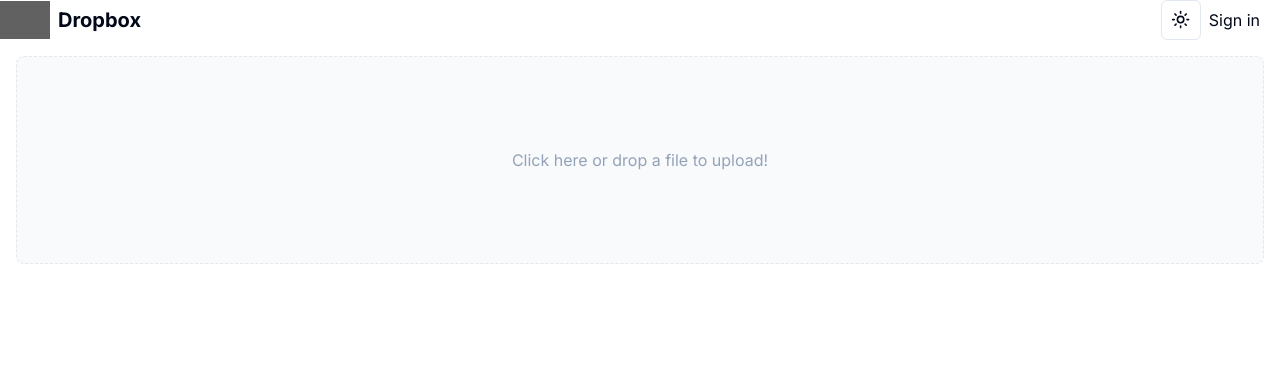
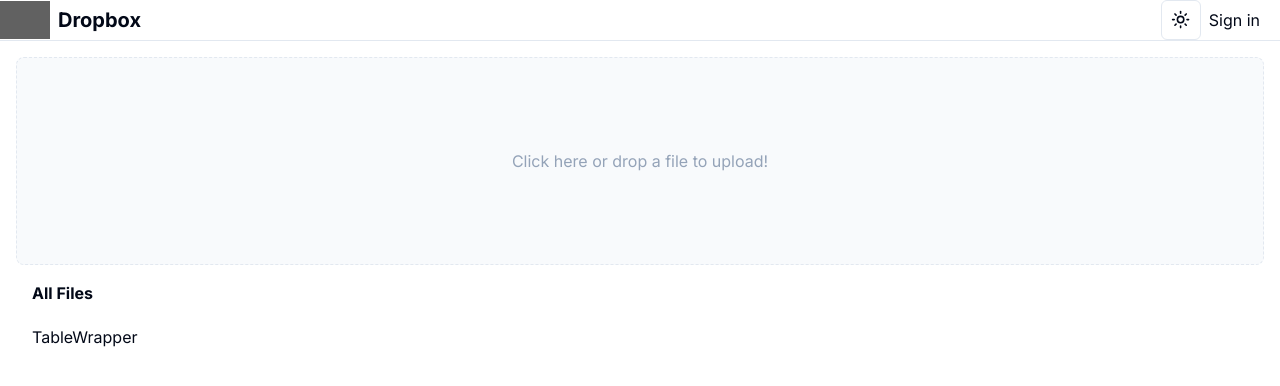
Before and after one commit to LazarGerasimov/Next_14_Dropbox_Playground, a Next.js app: page /dashboard in a window 1280 px wide. Shown: the top 386 px of the page. Built offline with nearby package versions, Linux system fonts and the light colour scheme; no server answers; the database is empty; grey boxes are pictures that could not be loaded.

Commit message:
create pre-loading data table scaffold

```diff
--- a/app/dashboard/page.tsx
+++ b/app/dashboard/page.tsx
@@ -1,13 +1,42 @@
 import { auth } from "@clerk/nextjs"
 import Dropzone from "@/components/Dropzone";
+import { collection, getDocs } from "firebase/firestore";
+import { db } from "@/firebase";
+import { FileType } from "@/typings";
+import TableWrapper from "@/components/table/TableWrapper";
 
-const Dashboard = () => {
+// top level async can only be done on server components
+async function Dashboard() {
 
   const { userId, } = auth();
 
+  const docResults = await getDocs(collection(db, "users", userId!, "files"));
+
+  const skeletonFiles: FileType[] = docResults.docs.map(doc => ({
+    id: doc.id,
+    filename: doc.data().filename || doc.id,
+    timestamp: new Date(doc.data().timestamp?.seconds * 1000) || undefined,
+    fullName: doc.data().fullName,
+    downloadURL: doc.data().downloadURL,
+    type: doc.data().type,
+    size: doc.data().size
+  }));
+
+  console.log(skeletonFiles);
+
   return (
-    <div>
+    <div className="border-t">
       <Dropzone />
+
+      <section className="container space-y-5">
+        <h2 className="font-bold">All Files</h2>
+        <div>
+          {/* Table wrapper */}
+          <TableWrapper
+            skeletonFiles={skeletonFiles}
+          />
+        </div>
+      </section>
     </div>
   )
 }
--- /dev/null
+++ b/components/table/TableWrapper.tsx
@@ -0,0 +1,12 @@
+import { FileType } from '@/typings'
+import React from 'react'
+
+const TableWrapper = (
+    { skeletonFiles }: { skeletonFiles: FileType[] }
+) => {
+    return (
+        <div>TableWrapper</div>
+    )
+}
+
+export default TableWrapper
--- /dev/null
+++ b/typings.ts
@@ -0,0 +1,9 @@
+export type FileType = {
+    id: string;
+    filename: string;
+    fullName: string;
+    timestamp: Date;
+    downloadURL: string;
+    type: string;
+    size: number;
+}
```
